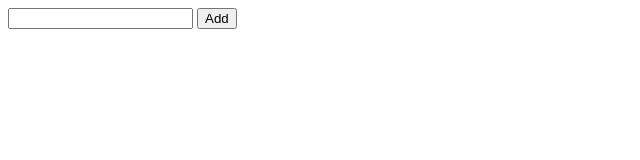
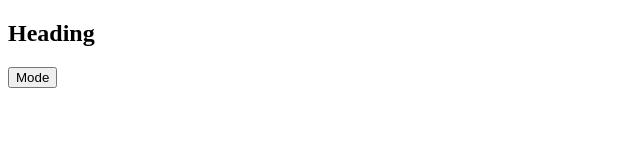
Before and after one commit to SAK425/FirstRepo, a plain HTML site: page index.html in a window 1280 px wide. Shown: the whole page, without its empty margins (0-640 px from the left). Drawn offline with Linux system fonts and the light colour scheme.

Commit message:
todolist changemode

```diff
--- a/assets/javascript/app.js
+++ b/assets/javascript/app.js
@@ -41,7 +41,7 @@ arr.forEach(callbackFunction)*/
 /*arr.forEach((element,index)=>{
     console.log(element,index)
 })*/
-var button = document.querySelector('button')
+/*var button = document.querySelector('button')
 var input = document.querySelector('input')
 var list = document.querySelector('ul')
 const callback = (e)=>{
@@ -53,4 +53,10 @@ const callback = (e)=>{
     console.log('sdf',e.target)
     console.log(input.value)
 }
+button.addEventListener('click',callback)*/
+var body=document.querySelector('body')
+var button = document.querySelector('button')
+const callback = (event)=>{
+body.classList.toggle('dark')
+}
 button.addEventListener('click',callback)
--- a/index.html
+++ b/index.html
@@ -6,20 +6,19 @@
     <title>JavaScript</title>
     <script defer src="./assets/javascript/app.js"></script>
     <style>
-        .animate {
-            transform: translateX(100px);
-        }
-
-        .dark {
-            background-color: black;
-            color: white;
-        }
+       body{
+           background-color: white;
+       }
+       .dark{
+           background-color: black;
+           color: white;
+       }
     </style>
 </head>
 
 <body>
-    <input type="text" />
-    <button>Add</button>
+    <h2>Heading</h2>
+    <button>Mode</button>
     <ul></ul>
 </body>
 
```
